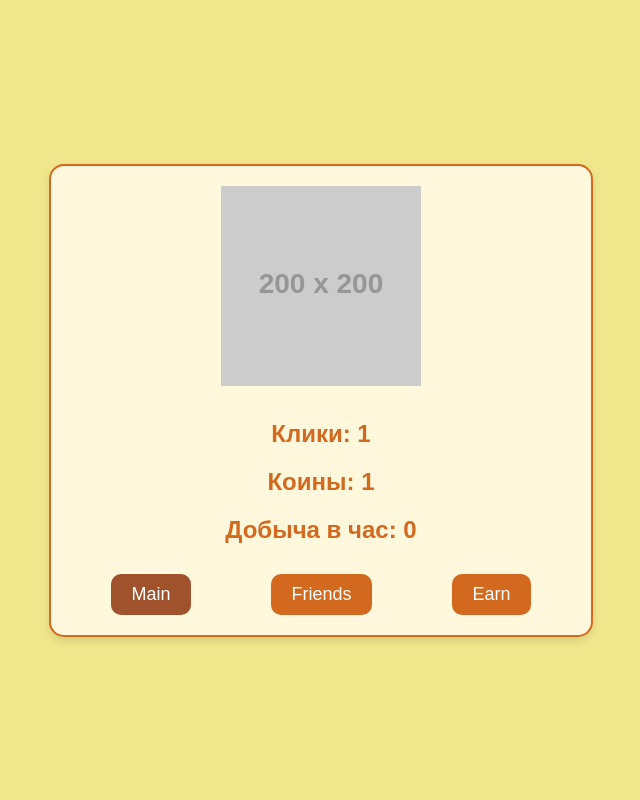
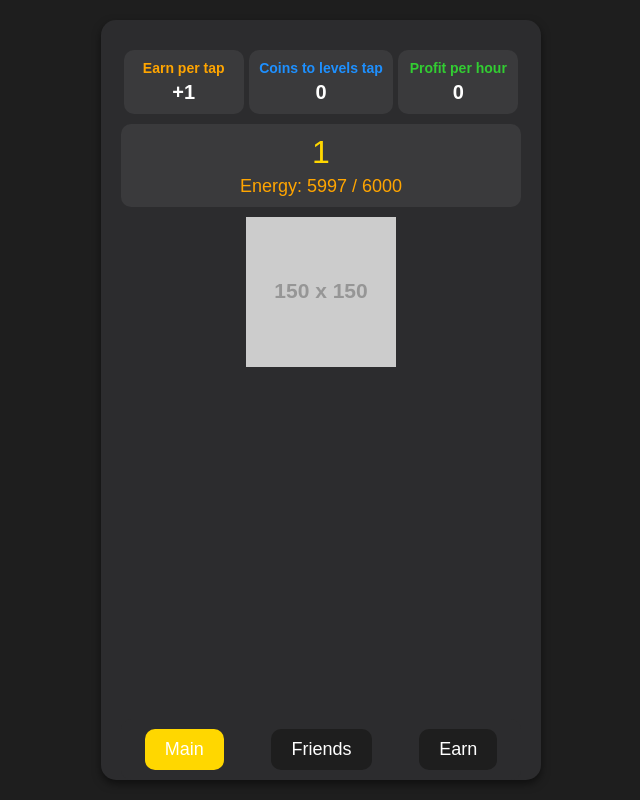
Before and after one commit to Serg-stack/telegram-counter_new, a plain HTML site: page index.html in a window 1280 px wide. Both pictures are taken after a click on the picture 640 px from the left and 285 px from the top of the page. Shown: the whole page, without its empty margins (319-959 px from the left). Drawn offline with Linux system fonts and the light colour scheme; placeholder pictures from the web are drawn by us.

Commit message:
Resolve conflicts and update files

```diff
--- a/index.html
+++ b/index.html
@@ -12,18 +12,20 @@
             height: 100vh;
             margin: 0;
             font-family: Arial, sans-serif;
-            background-color: #f0e68c;
+            background-color: #1E1E1E;
+            color: #FFFFFF;
         }
 
         .container {
             text-align: center;
             width: 100%;
-            max-width: 500px;
-            border: 2px solid #d2691e;
+            max-width: 400px;
             border-radius: 15px;
             padding: 20px;
-            background-color: #fff8dc;
-            box-shadow: 0 4px 8px rgba(0, 0, 0, 0.1);
+            background-color: #2C2C2E;
+            box-shadow: 0 4px 8px rgba(0, 0, 0, 0.5);
+            position: relative;
+            height: 90vh;
         }
 
         .page {
@@ -34,12 +36,53 @@
             display: block;
         }
 
+        .header-stats {
+            display: flex;
+            justify-content: space-around;
+            margin-bottom: 10px;
+            margin-top: 10px;
+        }
+
+        .header-stat {
+            padding: 10px;
+            border-radius: 10px;
+            background-color: #3A3A3C;
+            color: white;
+            font-weight: bold;
+            font-size: 14px;
+            min-width: 100px;
+            text-align: center;
+        }
+
+        .earn-per-tap {
+            color: #FFA500;
+        }
+
+        .coins-to-levels {
+            color: #1E90FF;
+        }
+
+        .profit-per-hour {
+            color: #32CD32;
+        }
+
+        .header-stat-value {
+            display: block;
+            margin-top: 5px;
+            font-size: 20px;
+            color: white;
+        }
+
         .click-area {
-            margin-bottom: 20px;
+            position: relative;
+            display: flex;
+            justify-content: center;
+            align-items: center;
+            height: calc(100% - 100px);
         }
 
         #pig-image {
-            width: 200px;
+            width: 150px;
             cursor: pointer;
             transition: transform 0.1s;
         }
@@ -48,38 +91,38 @@
             transform: scale(0.9);
         }
 
-        .stats {
-            display: flex;
-            flex-direction: column;
-            align-items: center;
-            margin-top: 20px;
-        }
-
-        .stat {
-            margin: 10px 0;
+        .floating-text {
+            position: absolute;
+            animation: float-up 1s ease-out forwards;
+            color: #FFA500;
             font-size: 24px;
-            color: #d2691e;
             font-weight: bold;
         }
 
-        .animated-counter {
-            animation: counter 0.5s ease-in-out;
+        @keyframes float-up {
+            0% {
+                opacity: 1;
+                transform: translateY(0);
             }
-
-        @keyframes counter {
-            0% { transform: scale(1); }
-            50% { transform: scale(1.5); }
-            100% { transform: scale(1); }
+            100% {
+                opacity: 0;
+                transform: translateY(-50px);
+            }
         }
 
         .navbar {
             display: flex;
             justify-content: space-around;
-            margin-top: 20px;
+            padding: 10px 0;
+            background-color: #2C2C2E;
+            border-radius: 10px;
+            position: absolute;
+            bottom: 0;
+            width: calc(100% - 40px);
         }
 
         .nav-btn {
-            background-color: #d2691e;
+            background-color: #1E1E1E;
             color: white;
             border: none;
             padding: 10px 20px;
@@ -90,53 +133,115 @@
         }
 
         .nav-btn:hover {
-            background-color: #b3581b;
+            background-color: #3A3A3C;
         }
 
         .nav-btn.active {
-            background-color: #a0522d;
+            background-color: #FFD700;
         }
 
-        h2 {
-            color: #d2691e;
+        #coin-counter-panel {
+            background-color: #3A3A3C;
+            padding: 10px;
+            border-radius: 10px;
+            margin-bottom: 10px;
         }
 
-        p {
-            color: #6b4226;
+        #coin-counter {
+            font-size: 32px;
+            color: #FFD700;
+        }
+
+        #energy-counter {
             font-size: 18px;
+            color: #FFA500;
+            margin-top: 5px;
+        }
+
+        .page-content {
+            display: flex;
+            justify-content: center;
+            align-items: center;
+            height: 100%;
+            text-align: center;
+            flex-direction: column;
+        }
+
+        .earn-link {
+            display: block;
+            margin: 10px 0;
+            padding: 10px 20px;
+            background-color: #1E1E1E;
+            color: #FFA500;
+            text-decoration: none;
+            border-radius: 10px;
+            transition: background-color 0.3s;
+        }
+
+        .earn-link:hover {
+            background-color: #3A3A3C;
+        }
+
+        .quest-check {
+            visibility: hidden;
+            color: #32CD32;
+            font-size: 18px;
+            margin-left: 5px;
+        }
+
+        .earn-link.completed {
+            pointer-events: none;
+            color: #808080;
         }
     </style>
 </head>
 <body>
     <div class="container">
+        <div class="header-stats">
+            <div class="header-stat earn-per-tap">
+                Earn per tap
+                <span id="earn-per-tap" class="header-stat-value">+1</span>
+            </div>
+            <div class="header-stat coins-to-levels">
+                Coins to levels tap
+                <span id="coins-to-levels" class="header-stat-value">0</span>
+            </div>
+            <div class="header-stat profit-per-hour">
+                Profit per hour
+                <span id="profit-per-hour" class="header-stat-value">0</span>
+            </div>
+        </div>
+
+        <div id="coin-counter-panel">
+            <div id="coin-counter">0</div>
+            <div id="energy-counter">Energy: 6000 / 6000</div>
+        </div>
+
         <div id="main-page" class="page active">
-            <div class="click-area">
-                <img src="https://via.placeholder.com/200" id="pig-image" alt="Pig Image">
-            </div>
-            <div class="stats">
-                <div class="stat">
-                    <span>Клики: </span>
-                    <span id="click-counter">0</span>
-                </div>
-                <div class="stat">
-                    <span>Коины: </span>
-                    <span id="coin-counter">0</span>
-                </div>
-                <div class="stat">
-                    <span>Добыча в час: </span>
-                    <span id="hourly-yield">0</span>
-                </div>
+            <div class="click-area" id="click-area">
+                <img src="https://via.placeholder.com/150" id="pig-image" alt="Pig Image">
             </div>
         </div>
 
         <div id="friends-page" class="page">
+            <div class="page-content">
                 <h2>Friends Page</h2>
                 <p>Здесь будут отображаться друзья.</p>
             </div>
+        </div>
 
         <div id="earn-page" class="page">
+            <div class="page-content">
                 <h2>Earn Page</h2>
-            <p>Здесь можно заработать больше коинов.</p>
+                <a href="#" class="earn-link" id="youtube-link" data-reward="5000">YouTube - Награда: 5,000 коинов</a>
+                <span id="youtube-check" class="quest-check">✔</span>
+                <br>
+                <a href="#" class="earn-link" id="vk-link" data-reward="5000">VK - Награда: 5,000 коинов</a>
+                <span id="vk-check" class="quest-check">✔</span>
+                <br>
+                <a href="#" class="earn-link" id="telegram-link" data-reward="5000">Telegram - Награда: 5,000 коинов</a>
+                <span id="telegram-check" class="quest-check">✔</span>
+            </div>
         </div>
 
         <div class="navbar">
@@ -145,15 +250,18 @@
             <button id="earn-btn" class="nav-btn">Earn</button>
         </div>
     </div>
+
     <script>
-        let clickCounter = 0;
         let coinCounter = 0;
-        let hourlyYield = 0;
+        let energy = 6000;
+        const maxEnergy = 6000;
+        const energyCostPerClick = 5;
+        const energyRestoreRate = 1000; // 1000 milliseconds = 1 second
 
         const pigImage = document.getElementById('pig-image');
-        const clickCounterDisplay = document.getElementById('click-counter');
+        const clickArea = document.getElementById('click-area');
         const coinCounterDisplay = document.getElementById('coin-counter');
-        const hourlyYieldDisplay = document.getElementById('hourly-yield');
+        const energyCounterDisplay = document.getElementById('energy-counter');
 
         const mainPage = document.getElementById('main-page');
         const friendsPage = document.getElementById('friends-page');
@@ -163,56 +271,92 @@
         const friendsBtn = document.getElementById('friends-btn');
         const earnBtn = document.getElementById('earn-btn');
 
+        const earnLinks = document.querySelectorAll('.earn-link');
+        const questChecks = document.querySelectorAll('.quest-check');
+
         pigImage.addEventListener('click', () => {
-            clickCounter++;
-            coinCounter += 1; // Допустим, за каждый клик даётся 10 коинов
-            updateDisplay(clickCounterDisplay, clickCounter);
+            if (energy >= energyCostPerClick) {
+                coinCounter += 1;
+                energy -= energyCostPerClick;
                 updateDisplay(coinCounterDisplay, coinCounter);
+                updateDisplay(energyCounterDisplay, `Energy: ${energy} / ${maxEnergy}`);
+                showFloatingText("+1");
+            }
         });
+
+        earnLinks.forEach((link, index) => {
+            link.addEventListener('click', (e) => {
+                e.preventDefault();
+                if (!link.classList.contains('completed')) {
+                    const reward = parseInt(link.getAttribute('data-reward'), 10);
+                    coinCounter += reward;
+                    updateDisplay(coinCounterDisplay, coinCounter);
+                    alert(`Вы получили ${reward} коинов!`);
+
+                    // Помечаем квест как выполненный
+                    link.classList.add('completed');
+                    questChecks[index].style.visibility = 'visible';
+                }
+            });
+        });
+
+    // Функция для восстановления энергии
+    function restoreEnergy() {
+        if (energy < maxEnergy) {
+            energy += 1;
+            updateDisplay(energyCounterDisplay, `Energy: ${energy} / ${maxEnergy}`);
+        }
+    }
+
+    // Устанавливаем таймер для восстановления энергии каждую секунду
+    setInterval(restoreEnergy, energyRestoreRate);
 
     function updateDisplay(element, value) {
         element.textContent = value;
-            element.classList.add('animated-counter');
-            setTimeout(() => {
-                element.classList.remove('animated-counter');
-            }, 500);
     }
 
-        // Обновление добычи в час
-        setInterval(() => {
-            coinCounter += hourlyYield;
-            updateDisplay(coinCounterDisplay, coinCounter);
-        }, 3600000); // Обновление каждый час (3600000 миллисекунд)
+    function showFloatingText(text) {
+        const floatingText = document.createElement('div');
+        floatingText.className = 'floating-text';
+        floatingText.textContent = text;
+        clickArea.appendChild(floatingText);
 
-        // Навигация между страницами
+        const x = Math.random() * 100 - 50;
+        const y = Math.random() * 50 - 25;
+        floatingText.style.left = `${x}px`;
+        floatingText.style.top = `${y}px`;
+
+        setTimeout(() => {
+            floatingText.remove();
+        }, 1000);
+    }
+
     mainBtn.addEventListener('click', () => {
-            showPage(mainPage);
-            setActiveButton(mainBtn);
+        mainBtn.classList.add('active');
+        friendsBtn.classList.remove('active');
+        earnBtn.classList.remove('active');
+        mainPage.classList.add('active');
+        friendsPage.classList.remove('active');
+        earnPage.classList.remove('active');
     });
 
     friendsBtn.addEventListener('click', () => {
-            showPage(friendsPage);
-            setActiveButton(friendsBtn);
+        mainBtn.classList.remove('active');
+        friendsBtn.classList.add('active');
+        earnBtn.classList.remove('active');
+        mainPage.classList.remove('active');
+        friendsPage.classList.add('active');
+        earnPage.classList.remove('active');
     });
 
     earnBtn.addEventListener('click', () => {
-            showPage(earnPage);
-            setActiveButton(earnBtn);
-        });
-
-        function showPage(page) {
+        mainBtn.classList.remove('active');
+        friendsBtn.classList.remove('active');
+        earnBtn.classList.add('active');
         mainPage.classList.remove('active');
         friendsPage.classList.remove('active');
-            earnPage.classList.remove('active');
-            page.classList.add('active');
-        }
-
-        function setActiveButton(button) {
-            mainBtn.classList.remove('active');
-            friendsBtn.classList.remove('active');
-            earnBtn.classList.remove('active');
-            button.classList.add('active');
-        }
+        earnPage.classList.add('active');
+    });
 </script>
 </body>
 </html>
```
Lines whose indentation alone changed are shown as unchanged.
